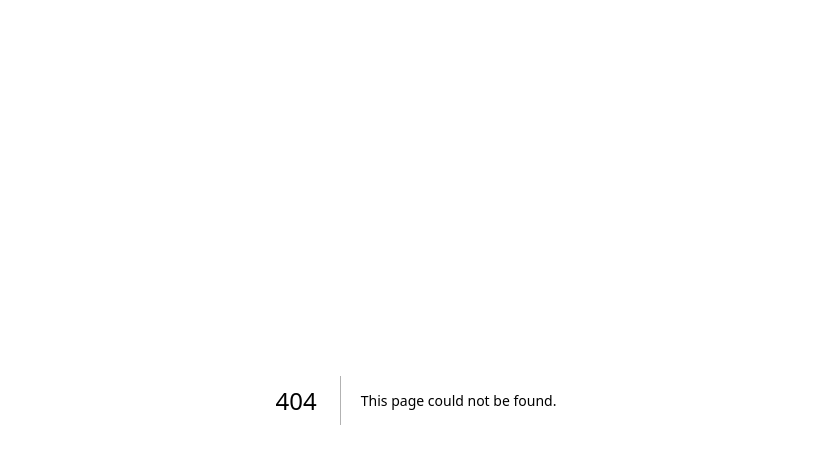
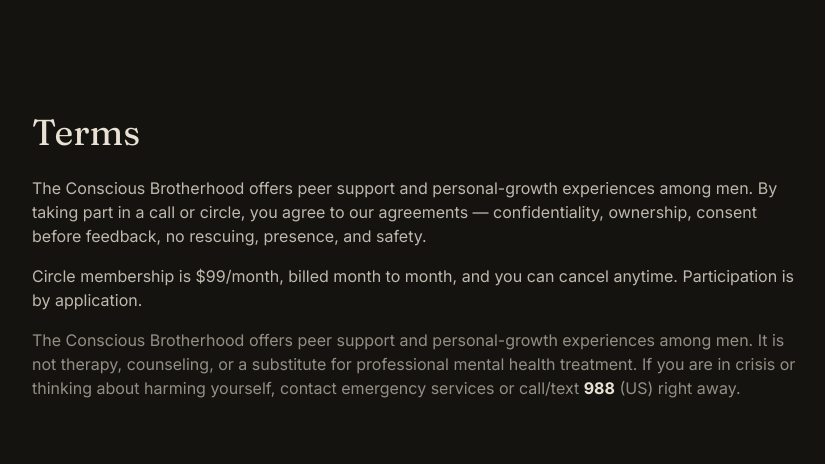
Before and after one commit to ch4rlie/consciousbro, a Next.js app: page /terms in a window 1280 px wide. Before the commit this address had no page. Shown: the top 464 px of the page, without its empty margins (224-1049 px from the left). Built offline with nearby package versions, Linux system fonts and the light colour scheme.

Commit message:
feat: add /thanks (application-focused), /privacy, /terms pages

```diff
--- /dev/null
+++ b/app/privacy/page.tsx
@@ -0,0 +1,20 @@
+import type { Metadata } from "next";
+import { Section } from "@/components/site/Section";
+import { siteConfig } from "@/site.config";
+
+export const metadata: Metadata = { title: "Privacy — The Conscious Brotherhood" };
+
+export default function Privacy() {
+  return (
+    <main>
+      <Section>
+        <h1 className="font-serif text-4xl">Privacy</h1>
+        <div className="mt-6 space-y-4 text-bone/80">
+          <p>We collect only what you send us through our forms — your name, email, and what you share in an application — and we use it solely to respond to you and run the brotherhood.</p>
+          <p>We don&apos;t sell your information or share it outside the people running The Conscious Brotherhood. Call sign-ups are handled by our event platform under their own privacy terms.</p>
+          <p>Want your information removed? Email {siteConfig.contactEmail} and we&apos;ll take care of it.</p>
+        </div>
+      </Section>
+    </main>
+  );
+}
--- /dev/null
+++ b/app/terms/page.tsx
@@ -0,0 +1,21 @@
+import type { Metadata } from "next";
+import { Section } from "@/components/site/Section";
+import { copy } from "@/lib/copy";
+
+export const metadata: Metadata = { title: "Terms — The Conscious Brotherhood" };
+
+export default function Terms() {
+  const parts = copy.disclaimer.split("**988**");
+  return (
+    <main>
+      <Section>
+        <h1 className="font-serif text-4xl">Terms</h1>
+        <div className="mt-6 space-y-4 text-bone/80">
+          <p>The Conscious Brotherhood offers peer support and personal-growth experiences among men. By taking part in a call or circle, you agree to our agreements — confidentiality, ownership, consent before feedback, no rescuing, presence, and safety.</p>
+          <p>Circle membership is $99/month, billed month to month, and you can cancel anytime. Participation is by application.</p>
+          <p className="text-bone/60">{parts[0]}<strong className="text-bone">988</strong>{parts[1]}</p>
+        </div>
+      </Section>
+    </main>
+  );
+}
--- /dev/null
+++ b/app/thanks/page.tsx
@@ -0,0 +1,22 @@
+import type { Metadata } from "next";
+import Link from "next/link";
+import { Section } from "@/components/site/Section";
+
+export const metadata: Metadata = { title: "Thank you — The Conscious Brotherhood" };
+
+export default function Thanks() {
+  return (
+    <main>
+      <Section className="text-center">
+        <h1 className="font-serif text-4xl">Thank you — we got your application.</h1>
+        <p className="mx-auto mt-6 max-w-xl text-lg text-bone/80">
+          We read every application personally and reply within a few days. Keep an eye on your inbox
+          (and your spam folder, just in case). You took a real step today — that matters.
+        </p>
+        <Link href="/" className="mt-8 inline-block text-ember underline-offset-4 hover:underline">
+          ← Back to home
+        </Link>
+      </Section>
+    </main>
+  );
+}
```
Also changed, not shown: 1 other file (tests, documents, lock files or other folders).
